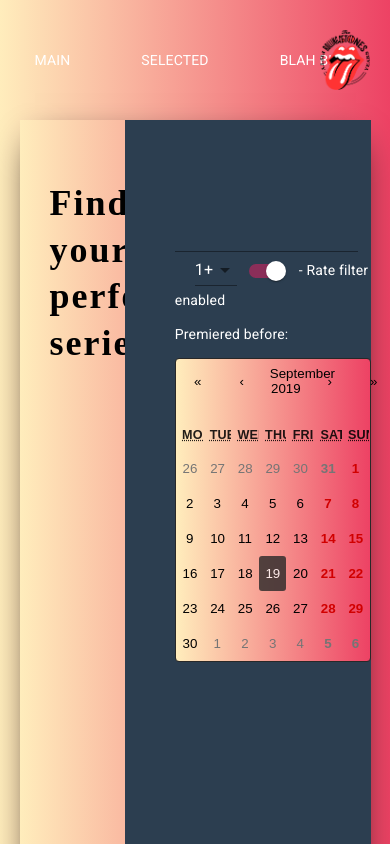
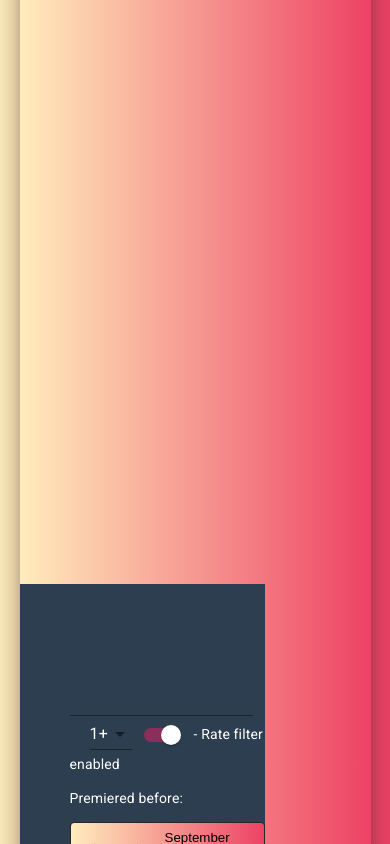
Before and after one commit to Tarassn/series-search-react, a React (Create React App) app: page / in a window 390 px wide. Shown: the top 844 px of the page. Built offline with nearby package versions, Linux system fonts and the light colour scheme.

Commit message:
aterial-ui switch and theme added

```diff
--- a/src/_scss/main.scss
+++ b/src/_scss/main.scss
@@ -323,3 +323,9 @@ footer{
     font-weight: bolder;
   }
 }
+
+@media screen and (max-width: 600px){
+.main{
+  flex-direction: column;
+}
+}
```
